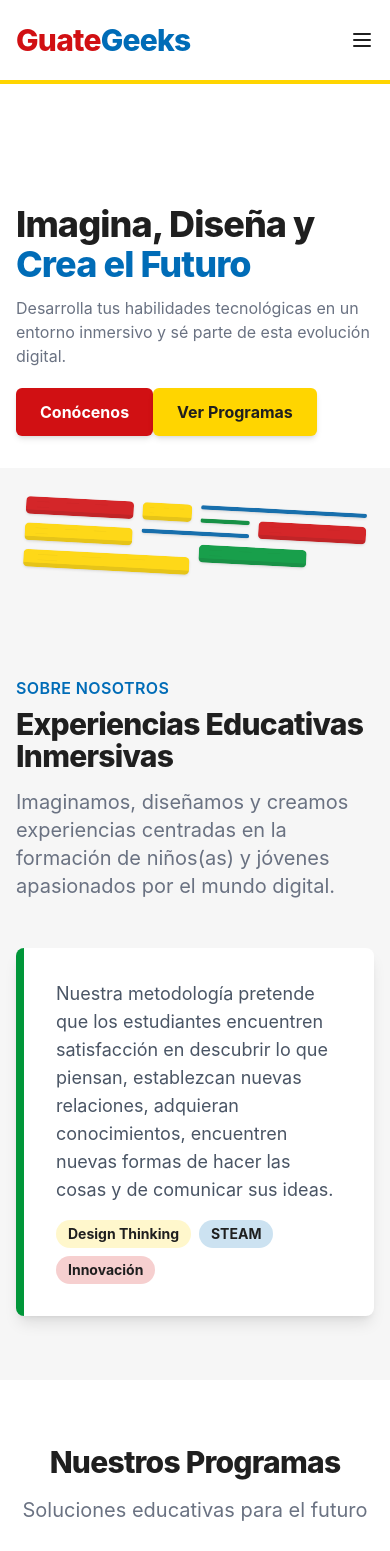
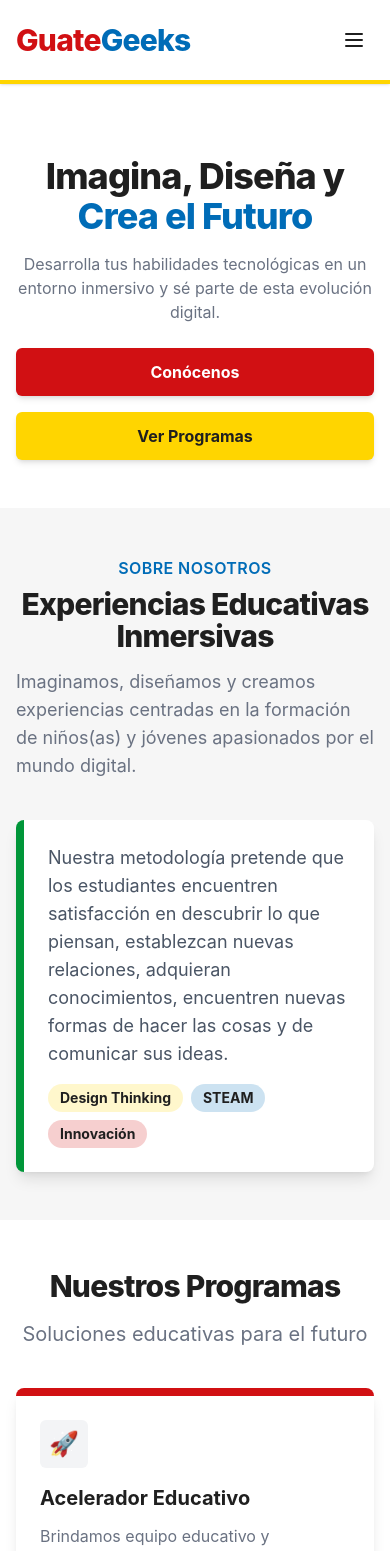
Before and after one commit to GuateGeeks/guategeeks.github.io, a React (Vite) app: page / in a window 390 px wide. Shown: the top 1551 px of the page. Built offline with nearby package versions, Linux system fonts and the light colour scheme.

Commit message:
Mobile Settiong

```diff
--- a/src/App.jsx
+++ b/src/App.jsx
@@ -28,7 +28,7 @@
   const [isOpen, setIsOpen] = useState(false);
 
   return (
-    <nav className="bg-white border-b-4 border-lego-yellow sticky top-0 z-50">
+    <nav className="bg-white border-b-4 border-lego-yellow sticky top-0 z-50 shadow-sm">
       <div className="max-w-7xl mx-auto px-4 sm:px-6 lg:px-8">
         <div className="flex justify-between h-20 items-center">
           <div className="flex-shrink-0 flex items-center">
@@ -45,7 +45,7 @@
             <a href="#contacto" className="bg-lego-red text-white px-4 py-2 rounded font-bold hover:bg-red-700 transition-colors">Únete</a>
           </div>
           <div className="md:hidden flex items-center">
-            <button onClick={() => setIsOpen(!isOpen)} className="text-lego-black hover:text-lego-blue">
+            <button onClick={() => setIsOpen(!isOpen)} className="text-lego-black hover:text-lego-blue p-2 focus:outline-none focus:ring-2 focus:ring-lego-blue rounded-md">
               {isOpen ? <CloseIcon /> : <MenuIcon />}
             </button>
           </div>
@@ -54,12 +54,13 @@
 
       {/* Mobile menu */}
       {isOpen && (
-        <div className="md:hidden bg-white border-t border-gray-100">
-          <div className="px-2 pt-2 pb-3 space-y-1 sm:px-3">
-            <a href="#inicio" className="block px-3 py-2 rounded-md text-base font-bold text-lego-black hover:bg-gray-50 hover:text-lego-blue">Inicio</a>
-            <a href="#nosotros" className="block px-3 py-2 rounded-md text-base font-bold text-lego-black hover:bg-gray-50 hover:text-lego-blue">Nosotros</a>
-            <a href="#servicios" className="block px-3 py-2 rounded-md text-base font-bold text-lego-black hover:bg-gray-50 hover:text-lego-blue">Acelerador</a>
-            <a href="#contacto" className="block px-3 py-2 rounded-md text-base font-bold text-lego-black hover:bg-gray-50 hover:text-lego-blue">Contacto</a>
+        <div className="md:hidden absolute top-20 left-0 w-full bg-white shadow-lg border-b-4 border-lego-blue animate-fade-in-down z-40">
+          <div className="px-4 py-4 space-y-2 text-center">
+            <a href="#inicio" onClick={() => setIsOpen(false)} className="block px-3 py-3 rounded-md text-lg font-bold text-lego-black hover:bg-gray-50 hover:text-lego-blue">Inicio</a>
+            <a href="#nosotros" onClick={() => setIsOpen(false)} className="block px-3 py-3 rounded-md text-lg font-bold text-lego-black hover:bg-gray-50 hover:text-lego-blue">Nosotros</a>
+            <a href="#servicios" onClick={() => setIsOpen(false)} className="block px-3 py-3 rounded-md text-lg font-bold text-lego-black hover:bg-gray-50 hover:text-lego-blue">Acelerador</a>
+            <a href="#contacto" onClick={() => setIsOpen(false)} className="block px-3 py-3 rounded-md text-lg font-bold text-lego-black hover:bg-gray-50 hover:text-lego-blue">Contacto</a>
+             <a href="#contacto" onClick={() => setIsOpen(false)} className="block px-3 py-3 mt-4 rounded-md text-lg font-bold bg-lego-red text-white hover:bg-red-700">Únete</a>
           </div>
         </div>
       )}
@@ -71,21 +72,21 @@
   return (
     <section id="inicio" className="relative bg-white overflow-hidden">
       <div className="max-w-7xl mx-auto">
-        <div className="relative z-10 pb-8 bg-white sm:pb-16 md:pb-20 lg:max-w-2xl lg:w-full lg:pb-28 xl:pb-32 pt-20 px-4 sm:px-6 lg:px-8">
-          <main className="mt-10 mx-auto max-w-7xl sm:mt-12 md:mt-16 lg:mt-20 xl:mt-28">
-            <div className="sm:text-center lg:text-left">
+        <div className="relative z-10 pb-12 bg-white sm:pb-16 md:pb-20 lg:max-w-2xl lg:w-full lg:pb-28 xl:pb-32 pt-10 px-4 sm:px-6 lg:px-8 text-center sm:text-left">
+          <main className="mt-8 mx-auto max-w-7xl sm:mt-12 md:mt-16 lg:mt-20 xl:mt-28">
+            <div className="">
               <h1 className="text-4xl tracking-tight font-extrabold text-lego-black sm:text-5xl md:text-6xl">
                 <span className="block xl:inline">Imagina, Diseña y</span>{' '}
                 <span className="block text-lego-blue xl:inline">Crea el Futuro</span>
               </h1>
-              <p className="mt-3 text-base text-gray-500 sm:mt-5 sm:text-lg sm:max-w-xl sm:mx-auto md:mt-5 md:text-xl lg:mx-0">
+              <p className="mt-4 text-base text-gray-500 sm:mt-5 sm:text-lg sm:max-w-xl sm:mx-0 md:mt-5 md:text-xl">
                 Desarrolla tus habilidades tecnológicas en un entorno inmersivo y sé parte de esta evolución digital.
               </p>
-              <div className="mt-5 sm:mt-8 sm:flex sm:justify-center lg:justify-start gap-4">
-                <a href="#nosotros" className="btn-primary">
+              <div className="mt-6 sm:mt-8 flex flex-col sm:flex-row justify-center lg:justify-start gap-4">
+                <a href="#nosotros" className="btn-primary w-full sm:w-auto">
                   Conócenos
                 </a>
-                <a href="#servicios" className="btn-secondary">
+                <a href="#servicios" className="btn-secondary w-full sm:w-auto">
                   Ver Programas
                 </a>
               </div>
@@ -93,8 +94,8 @@
           </main>
         </div>
       </div>
-      <div className="lg:absolute lg:inset-y-0 lg:right-0 lg:w-1/2 bg-lego-gray flex items-center justify-center overflow-hidden">
-        {/* Abstract Lego Design */}
+      {/* Abstract Lego Design - Hidden on small mobile, visible as background or side on larger */}
+      <div className="hidden sm:flex lg:absolute lg:inset-y-0 lg:right-0 lg:w-1/2 bg-lego-gray items-center justify-center overflow-hidden h-64 sm:h-auto">
         <div className="relative w-full h-full grid grid-cols-6 grid-rows-6 gap-2 p-10 opacity-90 transform rotate-3 scale-110">
             <LegoBrick color="bg-lego-red" className="col-span-2 row-span-2" />
             <LegoBrick color="bg-lego-yellow" className="col-span-1 row-span-2" />
@@ -108,25 +109,33 @@
              <LegoBrick color="bg-lego-yellow" className="col-span-3 row-span-2" />
         </div>
       </div>
+       {/* Mobile background decoration */}
+       <div className="absolute top-0 right-0 -z-10 w-full h-full opacity-5 sm:hidden pointer-events-none">
+          <div className="grid grid-cols-4 gap-4 p-4">
+             <div className="w-full h-20 bg-lego-red rounded-lg"></div>
+             <div className="w-full h-20 bg-lego-blue rounded-lg col-span-2"></div>
+             <div className="w-full h-20 bg-lego-yellow rounded-lg"></div>
+          </div>
+       </div>
     </section>
   );
 }
 
 function About() {
   return (
-    <section id="nosotros" className="py-16 bg-lego-gray">
+    <section id="nosotros" className="py-12 sm:py-16 bg-lego-gray">
       <div className="max-w-7xl mx-auto px-4 sm:px-6 lg:px-8">
-        <div className="lg:text-center">
+        <div className="text-center">
           <h2 className="text-base text-lego-blue font-semibold tracking-wide uppercase">Sobre Nosotros</h2>
           <p className="mt-2 text-3xl leading-8 font-extrabold tracking-tight text-lego-black sm:text-4xl">
             Experiencias Educativas Inmersivas
           </p>
-          <p className="mt-4 max-w-2xl text-xl text-gray-500 lg:mx-auto">
+          <p className="mt-4 max-w-2xl text-lg sm:text-xl text-gray-500 mx-auto text-left sm:text-center">
             Imaginamos, diseñamos y creamos experiencias centradas en la formación de niños(as) y jóvenes apasionados por el mundo digital.
           </p>
         </div>
 
-        <div className="mt-12 bg-white rounded-lg shadow-lg p-8 border-l-8 border-lego-green">
+        <div className="mt-10 bg-white rounded-lg shadow-lg p-6 sm:p-8 border-l-8 border-lego-green">
           <p className="text-lg text-gray-600 mb-4">
             Nuestra metodología pretende que los estudiantes encuentren satisfacción en descubrir lo que piensan, establezcan nuevas relaciones, adquieran conocimientos, encuentren nuevas formas de hacer las cosas y de comunicar sus ideas.
           </p>
@@ -142,7 +151,7 @@
 }
 
 const ServiceCard = ({ title, description, color, link, icon }) => (
-  <div className={`flex flex-col overflow-hidden rounded-lg shadow-lg card-hover bg-white border-t-8 ${color}`}>
+  <div className={`flex flex-col overflow-hidden rounded-lg shadow-lg card-hover bg-white border-t-8 ${color} touch-manipulation`}>
     <div className="flex-1 bg-white p-6 flex flex-col justify-between">
       <div className="flex-1">
         <div className="h-12 w-12 rounded-md bg-gray-100 flex items-center justify-center mb-4 text-2xl">
@@ -152,7 +161,7 @@
         <p className="mt-3 text-base text-gray-500">{description}</p>
       </div>
       <div className="mt-6">
-        <a href={link} className="text-base font-bold text-lego-blue hover:text-lego-red transition-colors flex items-center">
+        <a href={link} className="inline-flex items-center justify-center w-full sm:w-auto px-4 py-2 border border-transparent text-base font-bold rounded-md text-lego-blue bg-blue-50 hover:bg-blue-100 transition-colors">
           Saber más <span aria-hidden="true" className="ml-1">&rarr;</span>
         </a>
       </div>
@@ -200,9 +209,9 @@
   ];
 
   return (
-    <section id="servicios" className="py-16 bg-white">
+    <section id="servicios" className="py-12 sm:py-16 bg-white">
       <div className="max-w-7xl mx-auto px-4 sm:px-6 lg:px-8">
-        <div className="text-center mb-12">
+        <div className="text-center mb-10">
           <h2 className="text-3xl font-extrabold text-lego-black sm:text-4xl">
             Nuestros Programas
           </h2>
@@ -210,7 +219,7 @@
             Soluciones educativas para el futuro
           </p>
         </div>
-        <div className="grid gap-8 grid-cols-1 md:grid-cols-2 lg:grid-cols-3">
+        <div className="grid gap-6 sm:gap-8 grid-cols-1 sm:grid-cols-2 lg:grid-cols-3">
           {services.map((service, index) => (
             <ServiceCard key={index} {...service} />
           ))}
@@ -222,13 +231,13 @@
 
 function Team() {
   return (
-    <section className="py-16 bg-lego-blue text-white">
+    <section className="py-12 sm:py-16 bg-lego-blue text-white">
       <div className="max-w-7xl mx-auto px-4 sm:px-6 lg:px-8 text-center">
         <h2 className="text-3xl font-extrabold sm:text-4xl mb-6">Nuestros Instructores</h2>
-        <p className="text-xl max-w-3xl mx-auto mb-10">
+        <p className="text-lg sm:text-xl max-w-3xl mx-auto mb-8 sm:mb-10">
           Equipo de geeks guatemaltecos expertos en tecnología, con experiencia docente y en la creación de experiencias educativas inmersivas.
         </p>
-        <div className="bg-white/10 rounded-lg p-8 backdrop-blur-sm inline-block">
+        <div className="bg-white/10 rounded-lg p-6 sm:p-8 backdrop-blur-sm inline-block w-full sm:w-auto">
           <p className="font-bold text-lg">Formados en integración de tecnología, Design Thinking y STEAM.</p>
         </div>
       </div>
@@ -240,24 +249,24 @@
   return (
     <footer id="contacto" className="bg-lego-black text-white">
       <div className="max-w-7xl mx-auto py-12 px-4 sm:px-6 lg:px-8">
-        <div className="grid grid-cols-1 md:grid-cols-3 gap-8">
+        <div className="grid grid-cols-1 md:grid-cols-3 gap-8 text-center md:text-left">
           <div>
             <h3 className="text-2xl font-bold mb-4"><span className="text-lego-red">Guate</span><span className="text-lego-blue">Geeks</span></h3>
             <p className="text-gray-400">Imagina, diseña y crea el futuro.</p>
           </div>
           <div>
             <h4 className="text-lg font-bold mb-4 text-lego-yellow">Contacto</h4>
-            <ul className="space-y-2 text-gray-300">
-              <li><a href="mailto:info@guategeeks.com" className="hover:text-white">info@guategeeks.com</a></li>
-              <li><a href="https://wa.me/50230044972" className="hover:text-white">(+502) 3004-4972</a></li>
+            <ul className="space-y-3 text-gray-300">
+              <li><a href="mailto:info@guategeeks.com" className="hover:text-white block p-2 md:p-0 bg-gray-800 md:bg-transparent rounded-lg md:rounded-none">info@guategeeks.com</a></li>
+              <li><a href="https://wa.me/50230044972" className="hover:text-white block p-2 md:p-0 bg-gray-800 md:bg-transparent rounded-lg md:rounded-none">(+502) 3004-4972</a></li>
             </ul>
           </div>
           <div>
             <h4 className="text-lg font-bold mb-4 text-lego-green">Síguenos</h4>
-            <div className="flex space-x-4">
-              <a href="#" className="text-gray-400 hover:text-white transition-colors">Facebook</a>
-              <a href="#" className="text-gray-400 hover:text-white transition-colors">Instagram</a>
-              <a href="#" className="text-gray-400 hover:text-white transition-colors">TikTok</a>
+            <div className="flex justify-center md:justify-start space-x-6">
+              <a href="#" className="text-gray-400 hover:text-white transition-colors transform hover:scale-110">Facebook</a>
+              <a href="#" className="text-gray-400 hover:text-white transition-colors transform hover:scale-110">Instagram</a>
+              <a href="#" className="text-gray-400 hover:text-white transition-colors transform hover:scale-110">TikTok</a>
             </div>
           </div>
         </div>
```
Also changed, not shown: src/index.css (+13 -0 lines).
